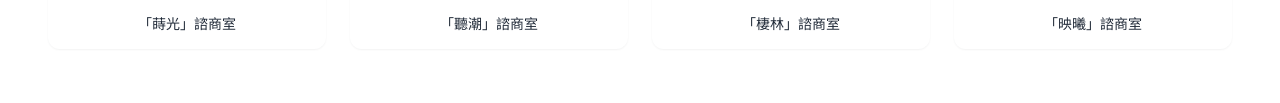
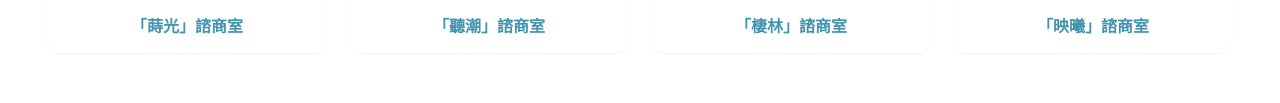
Before and after one commit to Dolores1015/CounselingCenter, a plain HTML site: page about.html in a window 1280 px wide. Shown: the part 2125-2228 px from the top of the page. Drawn offline with nearby package versions, Linux system fonts and the light colour scheme; a web font is replaced by a local one.

Commit message:
0604 04:45

```diff
--- a/about.html
+++ b/about.html
@@ -9,7 +9,7 @@
     <meta property="og:description" content="在陪伴中療癒，在關懷裡茁壯。認識耘心心理諮商所。">
     <meta property="og:type" content="website">
     <meta property="og:image" content="images/og-image.jpg">
-    <meta name="theme-color" content="#eca3a3">
+    <meta name="theme-color" content="#E57F7E">
     <link rel="preconnect" href="https://fonts.googleapis.com">
     <link rel="preconnect" href="https://fonts.gstatic.com" crossorigin>
     <link href="https://fonts.googleapis.com/css2?family=LXGW+WenKai+TC&family=Noto+Sans+TC:wght@300;400;500;700&display=swap" rel="stylesheet">
@@ -32,9 +32,9 @@
                             mist: '#EAF6F5',
                             clay: '#D9C8BD'
                         },
-                        customButton: '#eca3a3',
-                        customButtonHover: '#d99292',
-                        brandTitle: '#4393AF' // 已修改：由 #459DBB 改為 #4393AF
+                        customButton: '#E57F7E', // 已修改：依需求改為 #E57F7E
+                        customButtonHover: '#d36a69', // 已修改：搭配新按鈕色的 Hover 效果
+                        brandTitle: '#4393AF'
                     },
                     fontFamily: {
                         sans: ['Noto Sans TC', 'sans-serif'],
@@ -52,7 +52,7 @@
         body { background-color: #F6FAFA; overflow-x: hidden; }
         .nav-blur { backdrop-filter: blur(12px); background-color: rgba(246, 250, 250, 0.90); }
         .transition-soft { transition: all 0.28s ease; }
-        .focus-ring:focus-visible { outline: 3px solid rgba(236, 163, 163, 0.42); outline-offset: 3px; }
+        .focus-ring:focus-visible { outline: 3px solid rgba(229, 127, 126, 0.42); outline-offset: 3px; }
         .page-hero {
             background:
                 linear-gradient(90deg, rgba(246, 250, 250, 0.96) 0%, rgba(234, 246, 245, 0.86) 48%, rgba(246, 250, 250, 0.44) 100%),
@@ -155,7 +155,7 @@
             <div class="max-w-7xl mx-auto px-6 lg:px-12">
                 <div class="grid lg:grid-cols-[1.1fr_0.9fr] gap-14 items-center">
                     <div class="order-2 lg:order-1" data-aos="fade-right" data-aos-duration="1000">
-                        <h2 class="text-3xl md:text-4xl font-bold text-brandTitle leading-snug mb-6">創辦人的話</h2>
+                        <h2 class="text-3xl md:text-4xl font-bold text-brandTitle leading-snug mb-6">創辦 founders的話</h2>
                         <div class="space-y-5 text-gray-600 leading-relaxed font-light">
                             <p class="text-lg font-medium text-gray-800">「黑夜總會過去，讓我們陪你找回內在的光芒。」</p>
                             <p>走入心理諮商，往往需要很大的勇氣。許多人在來到諮商室前，已經獨自撐過了無數個迷茫、焦慮與不安的夜晚。在耘心，我們不急著給予批判或貼上標籤，而是由衷希望能成為一座燈塔，在晦暗中溫柔接住每一份疲憊。</p>
@@ -188,7 +188,8 @@
                             <img src="https://images.unsplash.com/photo-1610395185438-8fdc012c748c?q=80&w=1470&auto=format&fit=crop" class="w-full h-full object-cover group-hover:scale-105 transition-all duration-500">
                         </div>
                         <div class="p-4 bg-white text-center">
-                            <p class="font-medium text-gray-800 text-sm">「蒔光」諮商室</p>
+                            <!-- 已修改：放大字體並改為品牌大標題色 (text-brandTitle text-base font-semibold) -->
+                            <p class="font-semibold text-brandTitle text-base">「蒔光」諮商室</p>
                         </div>
                     </div>
                     <div class="group overflow-hidden rounded-xl bg-gray-50 shadow-sm" data-aos="fade-up" data-aos-duration="800" data-aos-delay="250">
@@ -196,7 +197,8 @@
                             <img src="https://images.unsplash.com/photo-1666585958641-4f70887372a1?q=80&w=1470&auto=format&fit=crop" class="w-full h-full object-cover group-hover:scale-105 transition-all duration-500">
                         </div>
                         <div class="p-4 bg-white text-center">
-                            <p class="font-medium text-gray-800 text-sm">「聽潮」諮商室</p>
+                            <!-- 已修改：放大字體並改為品牌大標題色 (text-brandTitle text-base font-semibold) -->
+                            <p class="font-semibold text-brandTitle text-base">「聽潮」諮商室</p>
                         </div>
                     </div>
                     <div class="group overflow-hidden rounded-xl bg-gray-50 shadow-sm" data-aos="fade-up" data-aos-duration="800" data-aos-delay="400">
@@ -204,7 +206,8 @@
                             <img src="https://images.unsplash.com/photo-1633505899118-4ca6bd143043?q=80&w=1392&auto=format&fit=crop" class="w-full h-full object-cover group-hover:scale-105 transition-all duration-500">
                         </div>
                         <div class="p-4 bg-white text-center">
-                            <p class="font-medium text-gray-800 text-sm">「棲林」諮商室</p>
+                            <!-- 已修改：放大字體並改為品牌大標題色 (text-brandTitle text-base font-semibold) -->
+                            <p class="font-semibold text-brandTitle text-base">「棲林」諮商室</p>
                         </div>
                     </div>
                     <div class="group overflow-hidden rounded-xl bg-gray-50 shadow-sm" data-aos="fade-up" data-aos-duration="800" data-aos-delay="550">
@@ -212,7 +215,8 @@
                             <img src="https://images.unsplash.com/photo-1631679706909-1844bbd07221?q=80&w=1632&auto=format&fit=crop" class="w-full h-full object-cover group-hover:scale-105 transition-all duration-500">
                         </div>
                         <div class="p-4 bg-white text-center">
-                            <p class="font-medium text-gray-800 text-sm">「映曦」諮商室</p>
+                            <!-- 已修改：放大字體並改為品牌大標題色 (text-brandTitle text-base font-semibold) -->
+                            <p class="font-semibold text-brandTitle text-base">「映曦」諮商室</p>
                         </div>
                     </div>
                 </div>
```
